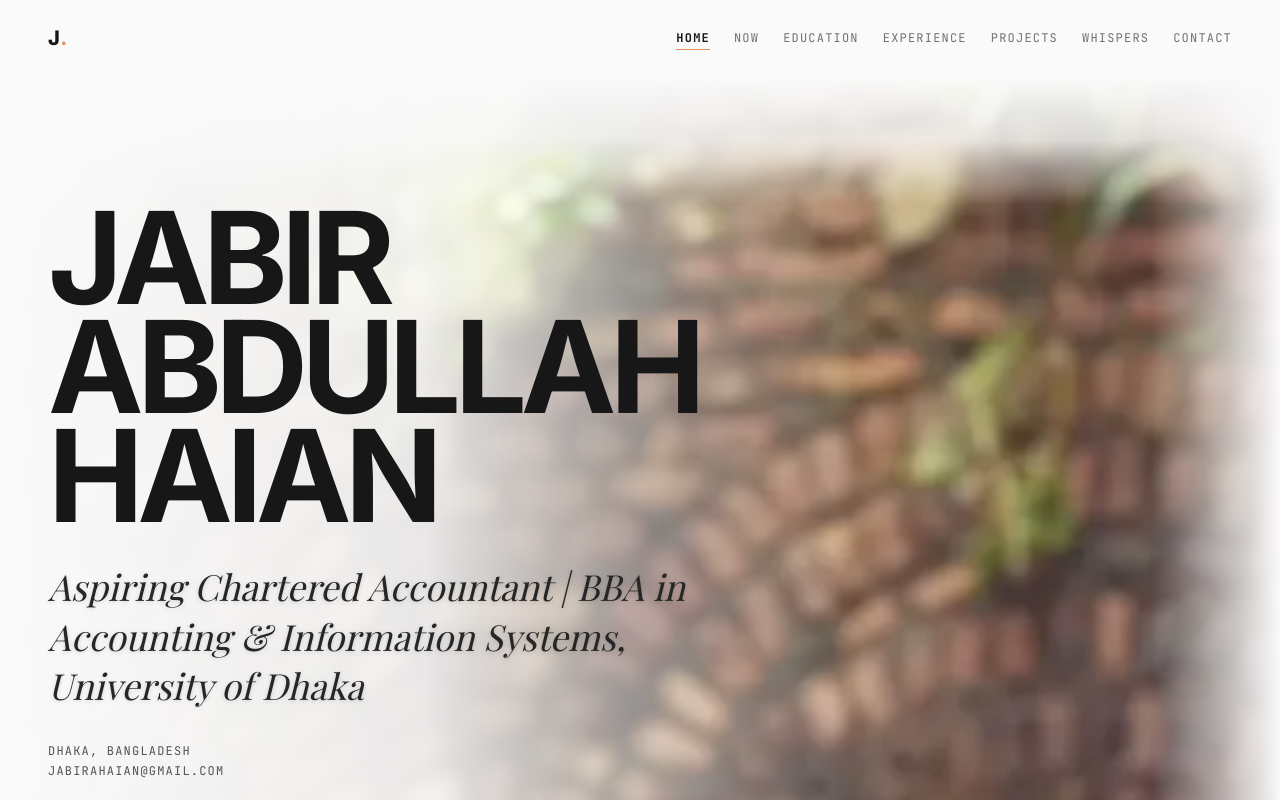
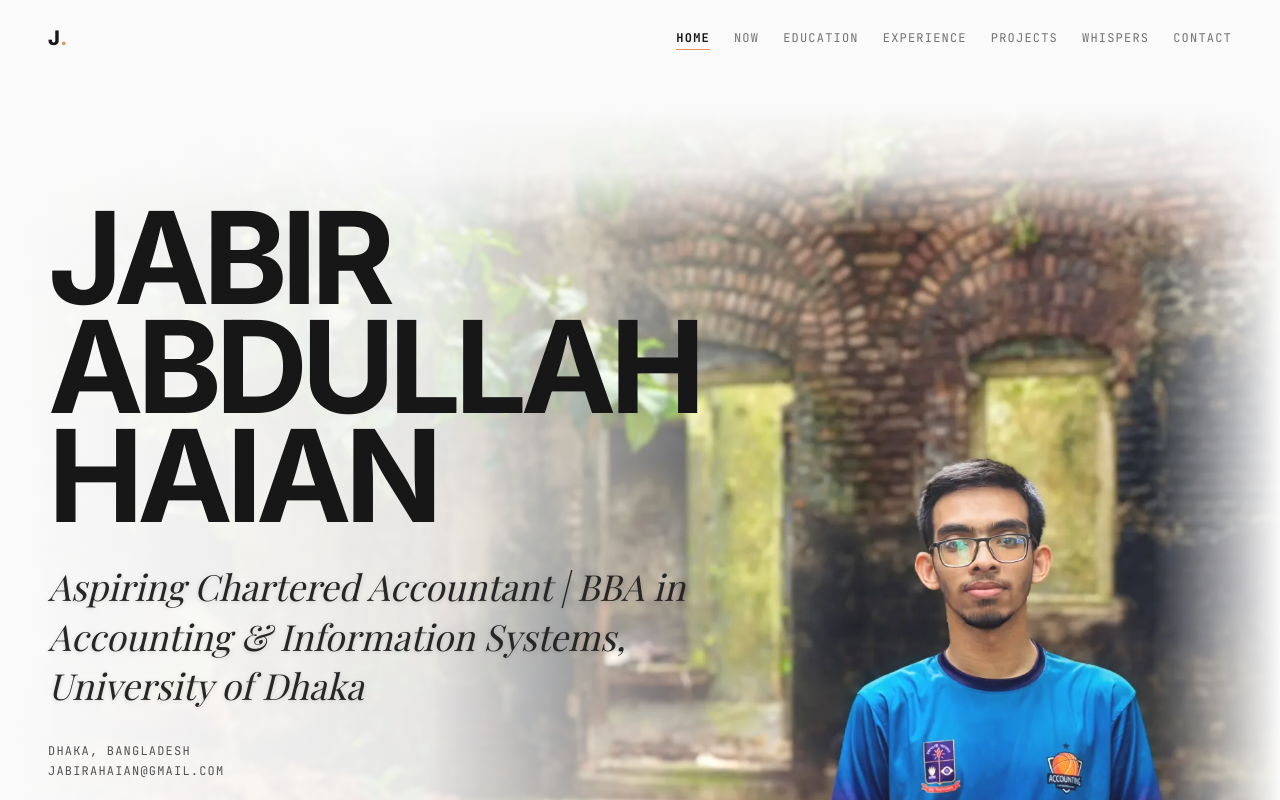
Before and after one commit to Jabir-A-H/personal-website, a Next.js app: page / in a window 1280 px wide. Shown: the top 800 px of the page. Built offline with nearby package versions, Linux system fonts and the light colour scheme; a web font is replaced by a local one.

Commit message:
Update page.tsx

```diff
--- a/app/page.tsx
+++ b/app/page.tsx
@@ -23,7 +23,7 @@ export default function Home() {
   return (
     <div className="w-full py-12 md:py-24">
       {/* Full Bleed Hero */}
-      <FadeIn className="w-full mb-16 md:mb-24 min-h-[70vh] flex flex-col justify-center pt-16 md:pt-24 pb-24 md:pb-32 mt-[-3rem] md:mt-[-6rem]">
+      <FadeIn className="relative w-full mb-16 md:mb-24 min-h-[max(70vh,560px)] flex flex-col justify-center pt-16 md:pt-24 pb-24 md:pb-32 mt-[-3rem] md:mt-[-6rem]">
         {/* Background Image Wrapper */}
         <div className="absolute inset-0 z-0 pointer-events-none">
           <img
@@ -32,7 +32,7 @@ export default function Home() {
             sizes="100vw"
             alt=""
             aria-hidden="true"
-            className="w-full h-full object-cover object-[80%_90%] opacity-90"
+            className="w-full h-full object-cover object-[78%_30%] md:object-[78%_32%] opacity-90"
             fetchPriority="high"
           />
           {/* Seamless Edge Fades */}
```
